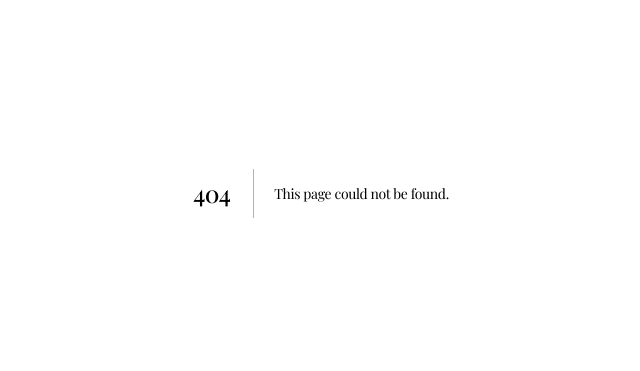
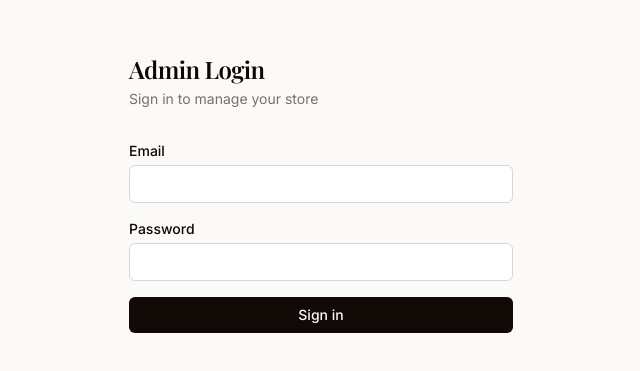
Before and after one commit to girishlade111/Fashion-apparel, a Next.js app: page /admin/login in a window 1280 px wide. Before the commit this address had no page. Shown: the part 207-578 px from the top of the page, without its empty margins (319-959 px from the left). Built offline with nearby package versions, Linux system fonts and the light colour scheme; a web font is replaced by a local one.

Commit message:
feat: add basic admin dashboard landing page

```diff
--- /dev/null
+++ b/src/app/admin/(dashboard)/layout.tsx
@@ -0,0 +1,16 @@
+import { redirect } from "next/navigation";
+import { getAdminSession } from "@/lib/auth/admin";
+
+export default async function DashboardLayout({
+  children,
+}: {
+  children: React.ReactNode;
+}) {
+  const session = await getAdminSession();
+
+  if (!session) {
+    redirect("/admin/login");
+  }
+
+  return <>{children}</>;
+}
--- /dev/null
+++ b/src/app/admin/login/page.tsx
@@ -0,0 +1,97 @@
+"use client";
+
+import { useState } from "react";
+import { useRouter } from "next/navigation";
+import { createClient } from "@/lib/supabase/client";
+
+export default function AdminLoginPage() {
+  const router = useRouter();
+  const [email, setEmail] = useState("");
+  const [password, setPassword] = useState("");
+  const [error, setError] = useState<string | null>(null);
+  const [loading, setLoading] = useState(false);
+
+  async function handleSubmit(e: React.FormEvent) {
+    e.preventDefault();
+    setError(null);
+    setLoading(true);
+
+    const supabase = createClient();
+    const { error: authError } = await supabase.auth.signInWithPassword({
+      email,
+      password,
+    });
+
+    if (authError) {
+      setError(
+        authError.message === "Invalid login credentials"
+          ? "Invalid email or password"
+          : authError.message,
+      );
+      setLoading(false);
+      return;
+    }
+
+    router.push("/admin");
+    router.refresh();
+  }
+
+  return (
+    <div className="flex min-h-screen items-center justify-center bg-background px-4">
+      <div className="w-full max-w-sm">
+        <h1 className="font-heading text-2xl mb-1">Admin Login</h1>
+        <p className="text-muted-foreground text-sm mb-8">
+          Sign in to manage your store
+        </p>
+        <form onSubmit={handleSubmit} className="space-y-4">
+          {error && (
+            <div className="rounded-[var(--radius-md)] border border-destructive/30 bg-destructive/10 px-4 py-3 text-sm text-destructive">
+              {error}
+            </div>
+          )}
+          <div>
+            <label
+              htmlFor="email"
+              className="mb-1 block text-sm font-medium"
+            >
+              Email
+            </label>
+            <input
+              id="email"
+              type="email"
+              value={email}
+              onChange={(e) => setEmail(e.target.value)}
+              required
+              autoComplete="email"
+              className="w-full rounded-[var(--radius-md)] border border-input bg-white px-3 py-2 text-sm focus:outline-none focus:ring-2 focus:ring-ring"
+            />
+          </div>
+          <div>
+            <label
+              htmlFor="password"
+              className="mb-1 block text-sm font-medium"
+            >
+              Password
+            </label>
+            <input
+              id="password"
+              type="password"
+              value={password}
+              onChange={(e) => setPassword(e.target.value)}
+              required
+              autoComplete="current-password"
+              className="w-full rounded-[var(--radius-md)] border border-input bg-white px-3 py-2 text-sm focus:outline-none focus:ring-2 focus:ring-ring"
+            />
+          </div>
+          <button
+            type="submit"
+            disabled={loading}
+            className="w-full rounded-[var(--radius-md)] bg-primary px-4 py-2 text-sm font-medium text-primary-foreground transition-opacity hover:opacity-90 disabled:opacity-50"
+          >
+            {loading ? "Signing in..." : "Sign in"}
+          </button>
+        </form>
+      </div>
+    </div>
+  );
+}
--- /dev/null
+++ b/src/lib/auth/admin.ts
@@ -0,0 +1,30 @@
+import { createServerClient } from "@supabase/ssr";
+import { cookies } from "next/headers";
+import type { Database } from "@/types/supabase";
+
+export async function getAdminSession() {
+  const cookieStore = await cookies();
+
+  const supabase = createServerClient<Database>(
+    process.env.NEXT_PUBLIC_SUPABASE_URL!,
+    process.env.NEXT_PUBLIC_SUPABASE_ANON_KEY!,
+    {
+      cookies: {
+        getAll() {
+          return cookieStore.getAll();
+        },
+        setAll(cookiesToSet) {
+          cookiesToSet.forEach(({ name, value, options }) =>
+            cookieStore.set(name, value, options),
+          );
+        },
+      },
+    },
+  );
+
+  const {
+    data: { session },
+  } = await supabase.auth.getSession();
+
+  return session;
+}
```
Also changed, not shown: src/app/admin/(dashboard)/page.tsx (renamed from src/app/admin/page.tsx).
